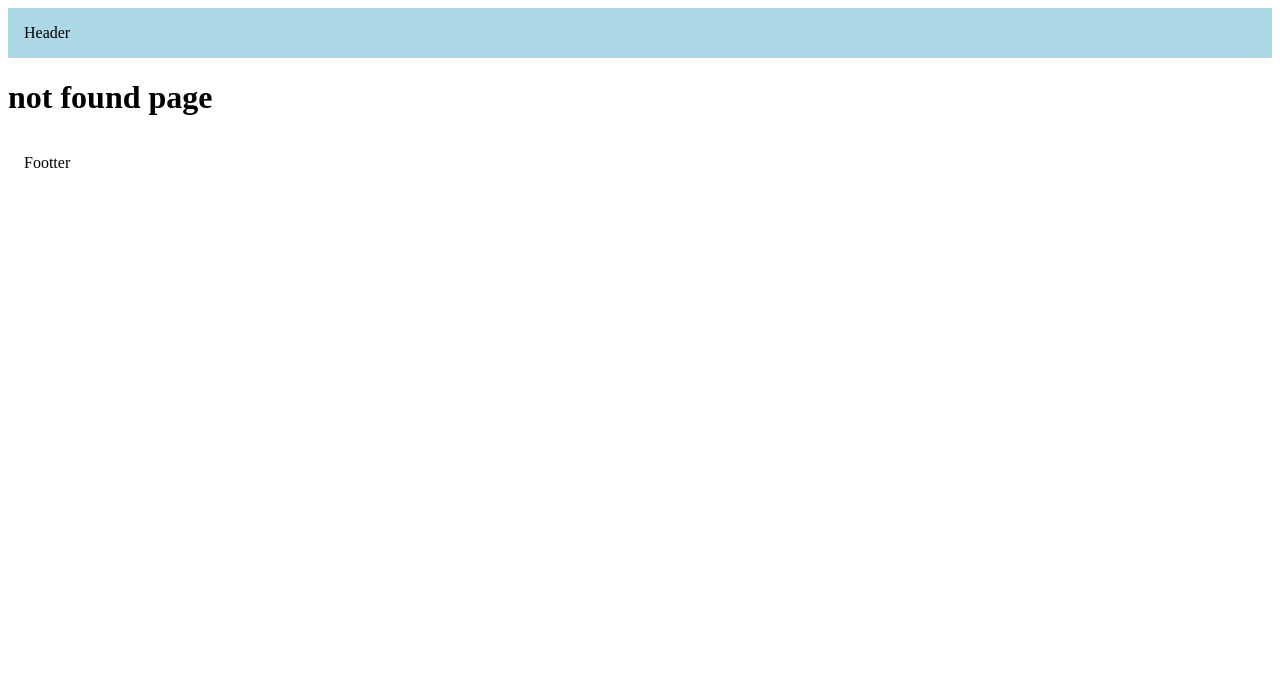
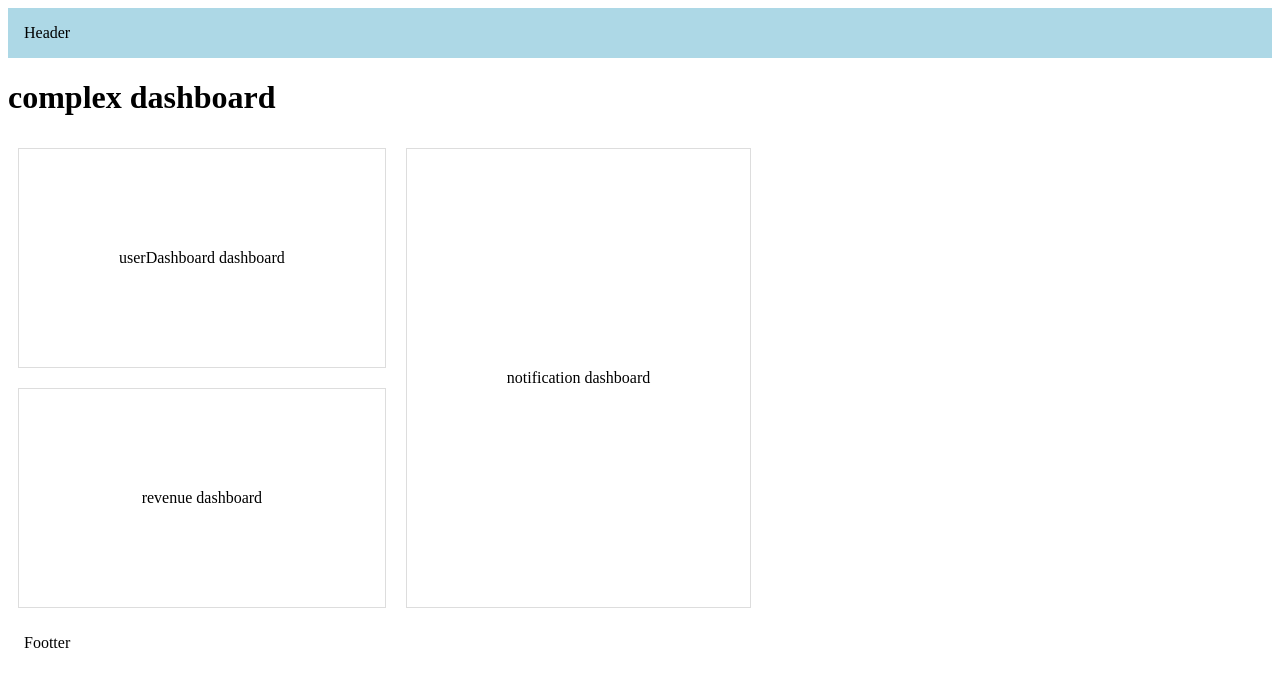
Before and after one commit to Gokulsuresh1918/NEXT-JS, a Next.js app in the folder Routing/: page /complex-dashboard in a window 1280 px wide. Before the commit this address had no page. Shown: the top 686 px of the page. Built offline with nearby package versions, Linux system fonts and the light colour scheme.

Commit message:
parallel routing

```diff
--- /dev/null
+++ b/Routing/src/app/complex-dashboard/@notification/page.tsx
@@ -0,0 +1,5 @@
+import Card from "@/components/card";
+
+export default function notificationDashboard(){
+    return <Card>notification dashboard</Card>
+}
--- /dev/null
+++ b/Routing/src/app/complex-dashboard/@revenue/page.tsx
@@ -0,0 +1,5 @@
+import Card from "@/components/card";
+
+export default function revenueDashboard(){
+    return <Card>revenue dashboard</Card>
+}
--- /dev/null
+++ b/Routing/src/app/complex-dashboard/@users/page.tsx
@@ -0,0 +1,5 @@
+import Card from "@/components/card";
+
+export default function userDashboard(){
+    return <Card>userDashboard dashboard</Card>
+}
--- /dev/null
+++ b/Routing/src/app/complex-dashboard/layout.tsx
@@ -0,0 +1,26 @@
+export default function DashboardLayout({
+  children,
+  users,
+  revenue,
+  notification,
+}: {
+  children: React.ReactNode;
+  users: React.ReactNode;
+  revenue: React.ReactNode;
+  notification: React.ReactNode;
+}) {
+  return (
+    <>
+      <div>
+        <div>{children}</div>
+        <div style={{ display: "flex" }}>
+            <div style={{display:"flex",flexDirection:'column'}}>
+                <div>{users}</div>
+                <div>{revenue}</div>
+            </div>
+            <div style={{display:'flex',flex:1}}>{notification}</div>
+        </div>
+      </div>
+    </>
+  );
+}
--- /dev/null
+++ b/Routing/src/app/complex-dashboard/page.tsx
@@ -0,0 +1,3 @@
+export default function complexDashboard(){
+    return <h1>complex dashboard</h1>
+}
--- /dev/null
+++ b/Routing/src/components/card.tsx
@@ -0,0 +1,12 @@
+const Card = ({ children }: { children: React.ReactNode }) => {
+  const cardStyle = {
+    padding: "100px",
+    margin: "10px",
+    border: "1px solid #ddd",
+    display: "flex",
+    justifyContent: "center",
+    alignItems: "center",
+  };
+  return <div style={cardStyle}>{children}</div>;
+};
+export default Card
```
